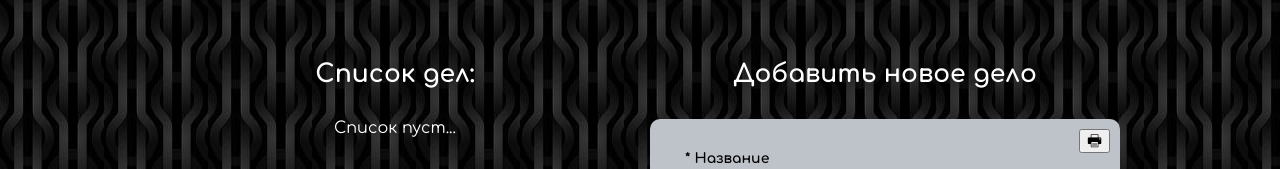
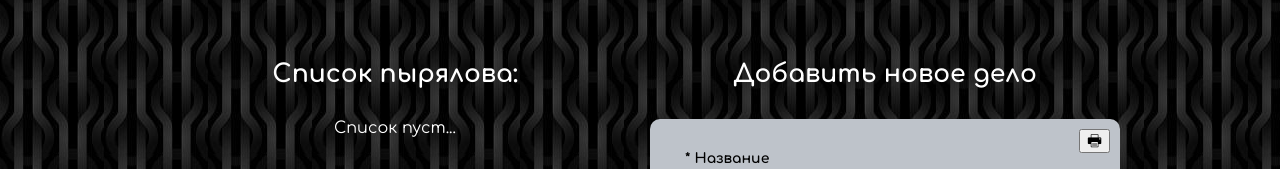
Before and after one commit to anton-debug/toDo_no-style-, a plain HTML site: page index.html in a window 1280 px wide. Shown: the top 169 px of the page. Drawn offline with nearby package versions, Linux system fonts and the light colour scheme.

Commit message:
modif heding h1

```diff
--- a/index.html
+++ b/index.html
@@ -15,7 +15,7 @@
     <div class="container clearfix">
         <section class="left-section">
             <h1 class="section-heading">
-                Список дел:
+                Список пырялова:
             </h1>
 
             <div class="left-section-empty">
```
